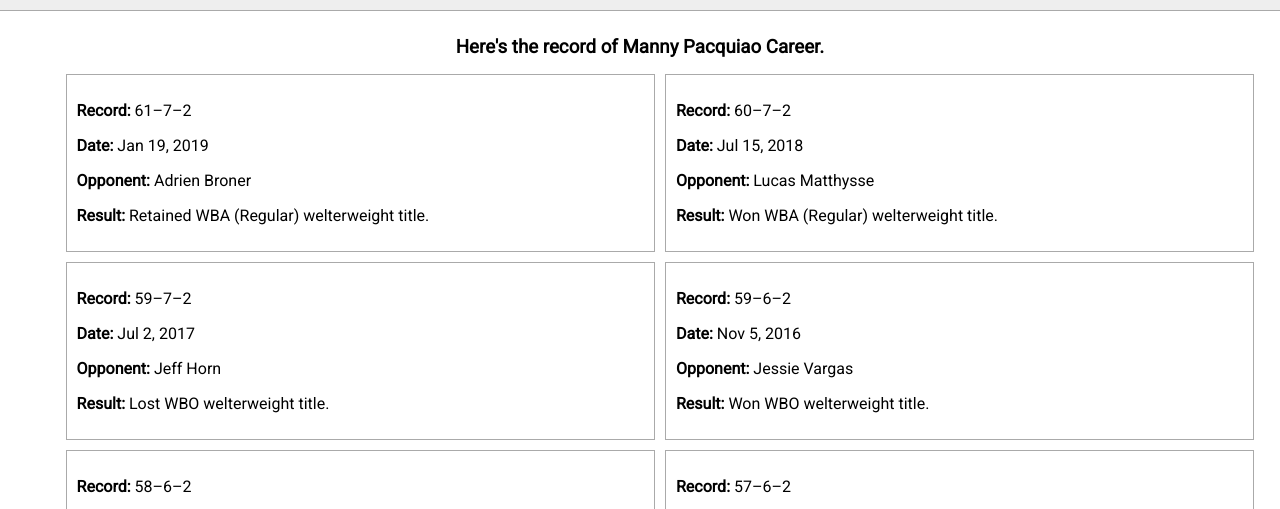
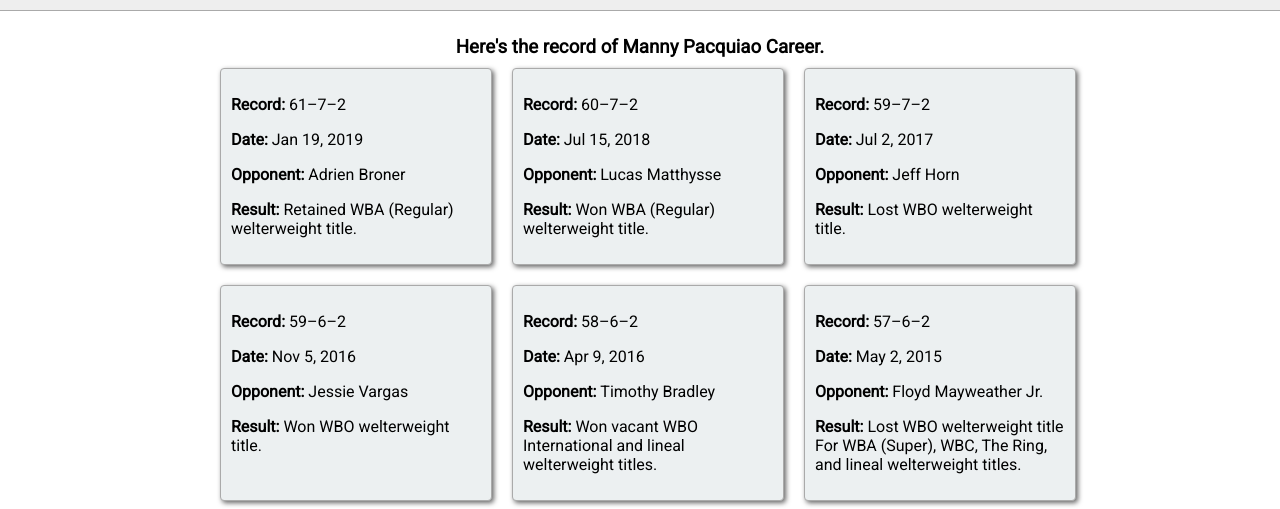
Before and after one commit to renzjaysonmallari/Tribute-Page, a plain HTML site: page index.html in a window 1280 px wide. Shown: the part 363-872 px from the top of the page. Drawn offline with Linux system fonts and the light colour scheme.

Commit message:
semi final 5-6-2019

```diff
--- a/css/style.css
+++ b/css/style.css
@@ -90,20 +90,30 @@
 }
 
 #tribute-info ul{
-	display: grid;
-	grid-template-columns: repeat( auto-fill, minmax(400px, 1fr));
-	grid-gap:10px;
-
+	display:flex;
+	flex-wrap:wrap;
+  	max-width: 900px;
+  	margin: 0 auto;
 }
 
 #tribute-info li{
 	border: 1px solid #aaa;
 	padding:10px;
 	list-style-type: none;
-
+	width: 250px;
+	margin:10px;
+	border-radius:4px;
+	background-color: #ecf0f1;
+	box-shadow: 2px 2px 5px #666;
 }
 
 footer{
 	background-color:#eee;
 	text-align:center;
+	padding: 10px;
 }
+
+#me{
+	text-align: right;
+	font-size:10px;
+}
--- a/index.html
+++ b/index.html
@@ -273,13 +273,13 @@
 		</ul>
 
 		<blockquote>
-			<p>" In June 23, 2001. Lehlohonolo Ledwaba IBF super bantamweight champion fought a unknown fighter from the unheard country Philippines in United States MGM Grand Garden Arena, Paradise, Nevada, United States. The commentator can't even pronounce his opponent name. It was 59 seconds remaining on round number 6 when the legend was born and the rest is history." </p>
+			<p><em>" In June 23, 2001. Lehlohonolo Ledwaba IBF super bantamweight champion fought a unknown fighter from the unheard country Philippines in United States MGM Grand Garden Arena, Paradise, Nevada, United States. The commentator can't even pronounce his opponent name. It was 59 seconds remaining on round number 6 when the legend was born and the rest is history."</em> </p>
 		</blockquote>
 	</main>
 
 	<footer>
 		<h3>You should read more about thi legendary figther on his <a id="tribute-link" href="https://en.wikipedia.org/wiki/Boxing_career_of_Manny_Pacquiao" target="_blank">Wikipedia</a> entry.</h3>
-		<div id="creator"> by: Renz Jayson Mallari<diV>
+		<div id="me"> &copy;Renz Jayson Mallari&trade;<diV>
 	</footer>
   </body>
 </html>
```
